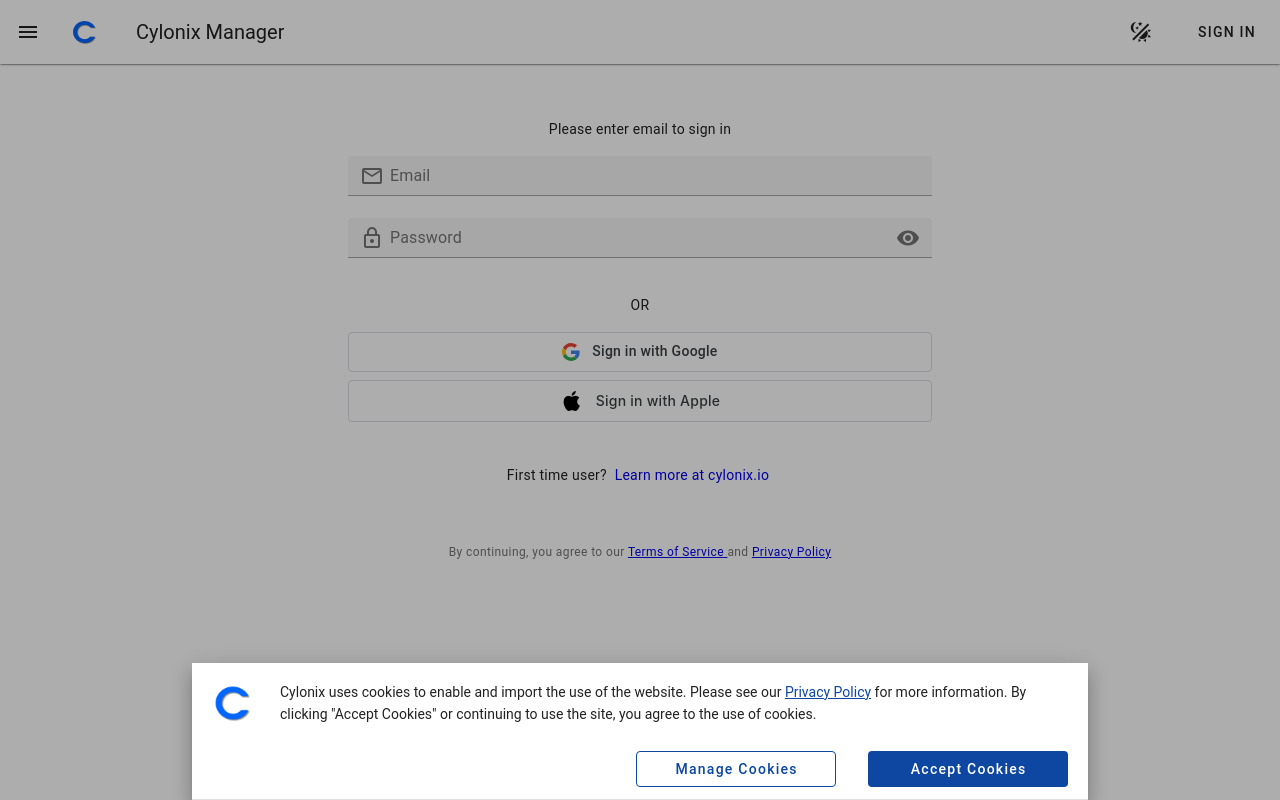
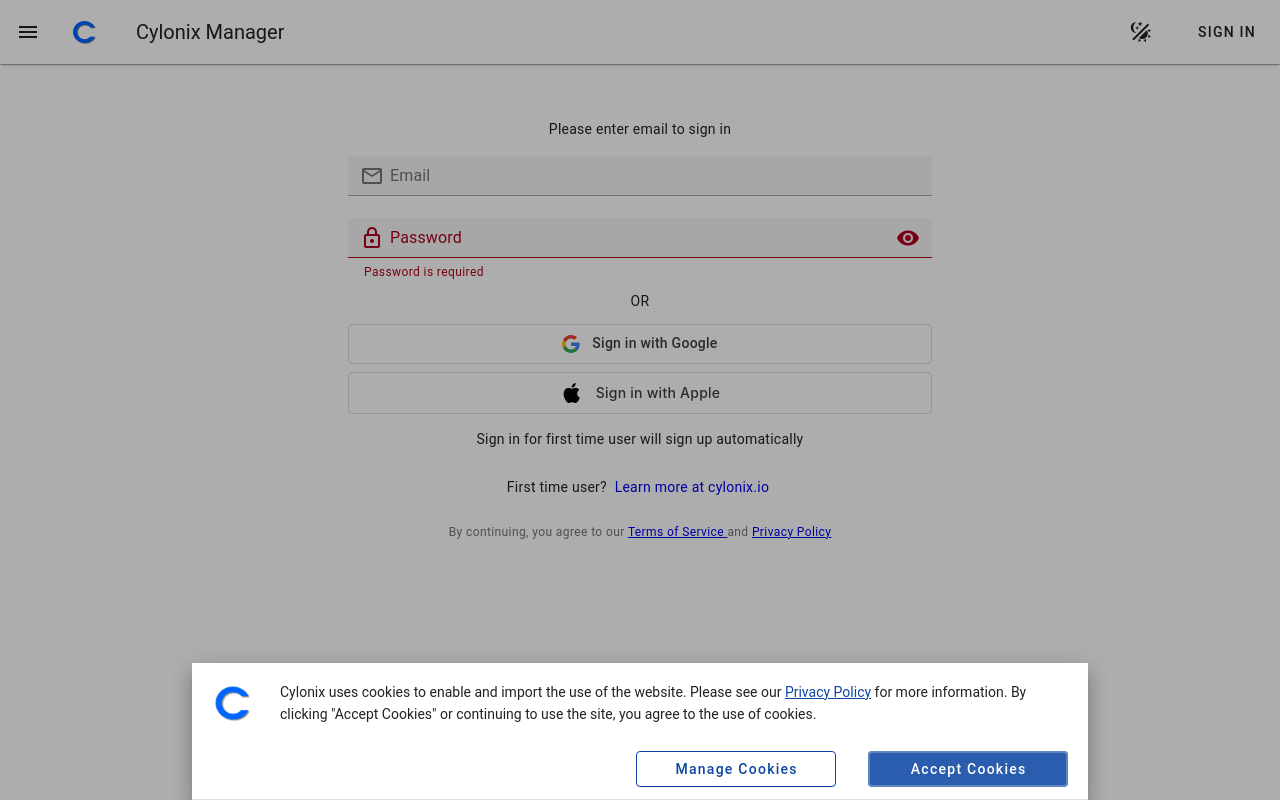
Before and after one commit to cylonix/cylonix-manager-ui, a Vue app: page /login/1 in a window 1280 px wide. Built offline with nearby package versions, Linux system fonts and the light colour scheme; no server answers.

Commit message:
enable heartbeat for alert web sockets

```diff
--- a/package.json
+++ b/package.json
@@ -13,7 +13,7 @@
     "@mdi/js": "^7.4.47",
     "@monaco-editor/loader": "^1.5.0",
     "@types/humps": "^2.0.6",
-    "@vueuse/core": "^10.11.1",
+    "@vueuse/core": "^13.5.0",
     "axios": "^1.6.8",
     "buffer": "^6.0.3",
     "canvas": "^2.11.2",
--- a/src/components/Login.vue
+++ b/src/components/Login.vue
@@ -257,6 +257,7 @@
         <PasswordInput
           v-if="loginType == LoginType.Username"
           v-model="password"
+          autofocus
           @change="changed"
           @submit="submit"
         />
@@ -296,14 +297,20 @@
 
       <v-row justify="center">
         <v-col cols="12">
-          <p class="my-4 text-body-2 text-center d-block">OR</p>
+          <p class="my-3 text-body-2 text-center d-block">OR</p>
         </v-col>
       </v-row>
       <GoogleSignIn :sessionID="sessionID" v-model:alert="alert" />
       <AppleSignin :sessionID="sessionID" v-model:alert="alert" />
-      <v-row class="mt-4" justify="center">
+      <v-row justify="center">
         <v-col cols="12">
-          <v-card-text class="text-body-2 text-center d-block">
+          <p class="my-2 text-body-2 text-center d-block">
+          Sign in for first time user will sign up automatically</p>
+        </v-col>
+      </v-row>
+      <v-row class="mt-2" justify="center">
+        <v-col cols="12">
+          <p class="text-body-2 text-center d-block">
             First time user?
             <a
               variant="text"
@@ -314,13 +321,13 @@
             >
               Learn more at cylonix.io
             </a>
-          </v-card-text>
+          </p>
         </v-col>
       </v-row>
 
       <v-row justify="center">
         <v-col cols="12">
-          <v-card-text
+          <p
             class="text-caption text-center text-grey-darken-1 d-block"
           >
             By continuing, you agree to our
@@ -331,7 +338,7 @@
             <router-link to="/privacy-policy" class="text-link">
               Privacy Policy
             </router-link>
-          </v-card-text>
+          </p>
         </v-col>
       </v-row>
     </v-sheet>
--- a/src/components/appbars/AppBar.vue
+++ b/src/components/appbars/AppBar.vue
@@ -18,10 +18,10 @@
 
 const router = useRouter()
 const route = useRoute()
-const { alert, connect, status } = useWsNotices()
+const { alert, toggle } = useWsNotices()
 const { toast } = storeToRefs(useToastStore())
 const { isAdmin, loggedIn, username } = storeToRefs(useUserStore())
-const { wsStatusColor } = storeToRefs(useNoticeStore())
+const { wsStatus, wsStatusColor } = storeToRefs(useNoticeStore())
 
 const isLoginRoute = computed(() => {
   return route.path == '/login'
@@ -70,11 +70,11 @@
         <v-chip
           class="mx-2 d-none d-md-flex"
           v-bind="props"
-          v-if="status"
-          @click="connect"
+          v-if="wsStatus"
+          @click="toggle"
           ><template v-slot:prepend>
             <v-icon :color="wsStatusColor" icon="mdi-bell"></v-icon> </template
-          ><span>{{ status }}</span></v-chip
+          ><span>{{ wsStatus }}</span></v-chip
         >
       </template>
       <span class="d-none d-md-inline"
--- a/src/components/inputs/CodeInput.vue
+++ b/src/components/inputs/CodeInput.vue
@@ -105,6 +105,9 @@
   </p>
   <v-otp-input
     v-if="codeSent"
+    autofocus
+    focus-all
+    focused
     v-model="code"
     :variant="variant || 'solo'"
     @update:model-value="emit('change')"
--- a/src/components/inputs/PasswordInput.vue
+++ b/src/components/inputs/PasswordInput.vue
@@ -12,6 +12,7 @@
 type ValidationRule = UnwrapReadonlyArray<VTextField['rules']>
 defineProps({
   addRules: Array as PropType<ValidationRule[]>,
+  autofocus: Boolean,
   label: {
     type: String,
     default: 'Password',
@@ -45,10 +46,12 @@
     emit('submit')
   }
 }
+
 </script>
 <template>
   <v-text-field
     v-model="password"
+    :autofocus="autofocus"
     autocomplete="password"
     clearable
     density="compact"
--- a/src/composables/wsnotices.ts
+++ b/src/composables/wsnotices.ts
@@ -52,6 +52,7 @@
         })
       }
     },
+    heartbeat: true,
     onConnected() {
       console.log(`Connected to web socket "${wsURL}"`)
       alert.value = undefined
@@ -60,6 +61,7 @@
       console.log(`Disconnected from web socket "${wsURL}:"`, event)
       // TODO: try to use a formal name for the 'policy violation' code.
       closeCode.value = event.code
+      wsStatus.value = 'CLOSED'
       switch (event.code) {
         case 1008:
           alert.value = <Alert>{
@@ -106,7 +108,24 @@
     }
   }
 
+  function disconnect() {
+    if (status.value == 'OPEN') {
+      console.log('close web socket')
+      close()
+      wsStatus.value = 'CLOSED'
+    }
+  }
+
+  function toggle() {
+    if (status.value == 'OPEN') {
+      disconnect()
+    } else {
+      connect()
+    }
+  }
+
   watch(status, newValue => {
+    console.log('Web socket status changed:', newValue)
     wsStatus.value = newValue
   })
 
@@ -117,13 +136,16 @@
     } else {
       console.log('No longer logged in. Disconnecting from the web socket.')
       close()
+      alert.value = undefined
     }
   })
 
   return {
     alert,
     connect,
+    disconnect,
     notices,
-    status
+    status,
+    toggle
   }
 }
```
Also changed, not shown: 1 other file (tests, documents, lock files or other folders).
